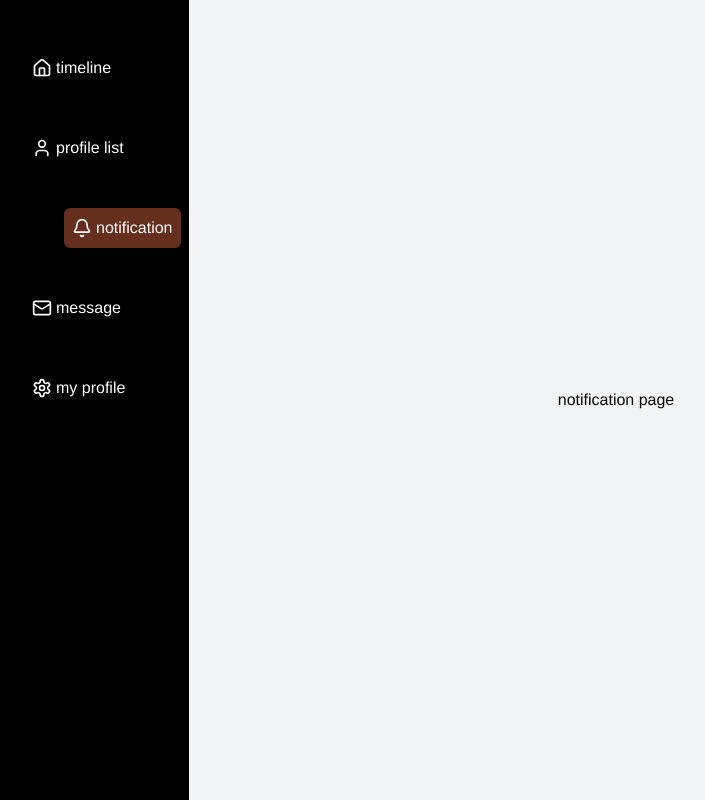
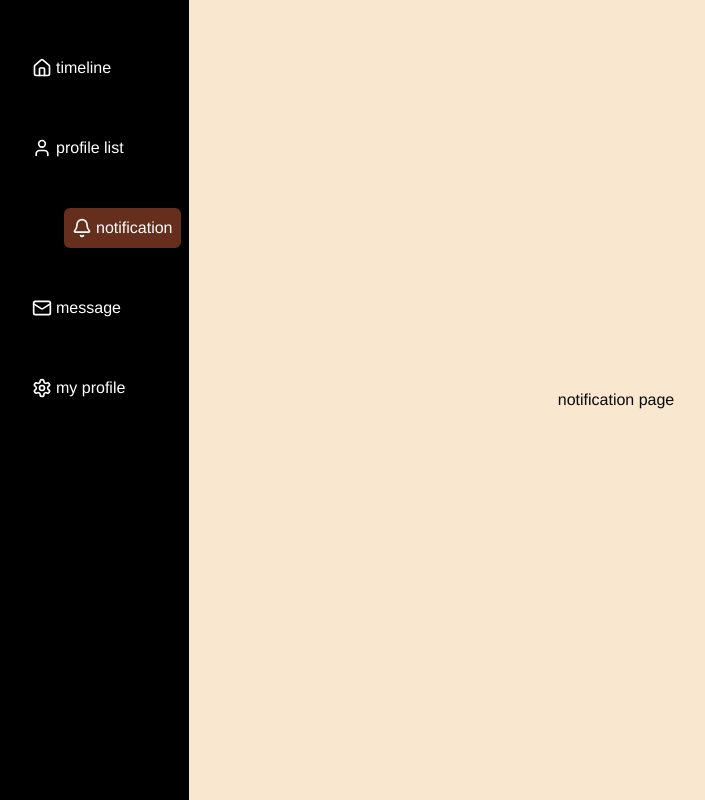
Before and after one commit to 42-Matcha-project/Matcha, a Next.js app in the folder frontend/: page /notification in a window 1280 px wide. Shown: the whole page, without its empty margins (24-729 px from the left). Built offline with nearby package versions, Linux system fonts and the light colour scheme.

Commit message:
#15: [add] 背景色をglobal.cssで設定

```diff
--- a/frontend/app/globals.css
+++ b/frontend/app/globals.css
@@ -71,6 +71,24 @@ body {
   }
 }
 
+body {
+  position: relative;
+  margin: 0;
+  min-height: 100vh; /* bodyを画面全体の高さに合わせる */
+}
+
+body::before {
+  content: "";
+  position: fixed;
+  top: 0;
+  left: 0;
+  width: 100%;
+  height: 100vh;
+  background-size: cover;
+  background-color: rgb(249, 231, 208);
+  z-index: -1;
+}
+
 .custom-dialog {
   @apply w-1/4 h-auto top-11 max-h-1 flex items-center justify-center;
 }
--- a/frontend/app/messages/page.tsx
+++ b/frontend/app/messages/page.tsx
@@ -2,7 +2,7 @@ import  Sidebar  from "../components/Sidebar";
 
 export default function Message() {
   return (
-    <div className="flex items-center justify-center bg-gray-100 h-screen">
+    <div className="flex items-center justify-center h-screen">
       <Sidebar />
       <a href="/timeline" rel="noopener noreferrer">
         DM page
--- a/frontend/app/myprofiles/page.tsx
+++ b/frontend/app/myprofiles/page.tsx
@@ -2,7 +2,7 @@ import Sidebar  from "../components/Sidebar";
 
 export default function Myprofile() {
     return (
-      <div className="flex items-center justify-center bg-gray-100 h-screen">
+      <div className="flex items-center justify-center h-screen">
         <Sidebar />
         <a href="/myprofile" rel="noopener noreferrer">
           my profile page
--- a/frontend/app/notification/page.tsx
+++ b/frontend/app/notification/page.tsx
@@ -2,7 +2,7 @@ import Sidebar from "../components/Sidebar";
 
 export default function Notification() {
     return (
-      <div className="flex items-center justify-center bg-gray-100 h-screen">
+      <div className="flex items-center justify-center h-screen">
         <Sidebar />
         <a href="/notification" rel="noopener noreferrer">
           notification page
--- a/frontend/app/page.tsx
+++ b/frontend/app/page.tsx
@@ -1,6 +1,6 @@
 export default function Home() {
   return (
-    <div className="flex items-center justify-center bg-gray-100 h-screen">
+    <div className="flex items-center justify-center h-screen">
       <a href="/timeline" rel="noopener noreferrer">
         timeline pageへ
       </a>
--- a/frontend/app/pages/_app.tsx
+++ /dev/null
@@ -1,13 +0,0 @@
-import "../styles/globals.css";
-import type { AppProps } from "next/app";
-import { SidebarProvider } from "../contexts/SidebarContext";
-
-function MyApp({ Component, pageProps }: AppProps) {
-  return (
-    <SidebarProvider>
-      <Component {...pageProps} />
-    </SidebarProvider>
-  );
-}
-
-export default MyApp;
--- a/frontend/app/profilelist/page.tsx
+++ b/frontend/app/profilelist/page.tsx
@@ -2,7 +2,7 @@ import Sidebar from "../components/Sidebar";
 
 export default function AllProfile() {
     return (
-      <div className="flex items-center justify-center bg-gray-100 h-screen">
+      <div className="flex items-center justify-center h-screen">
         <Sidebar />
         <a href="/profilelist" rel="noopener noreferrer">
           profile list page
```
Also changed, not shown: frontend/public/images/background.png.
